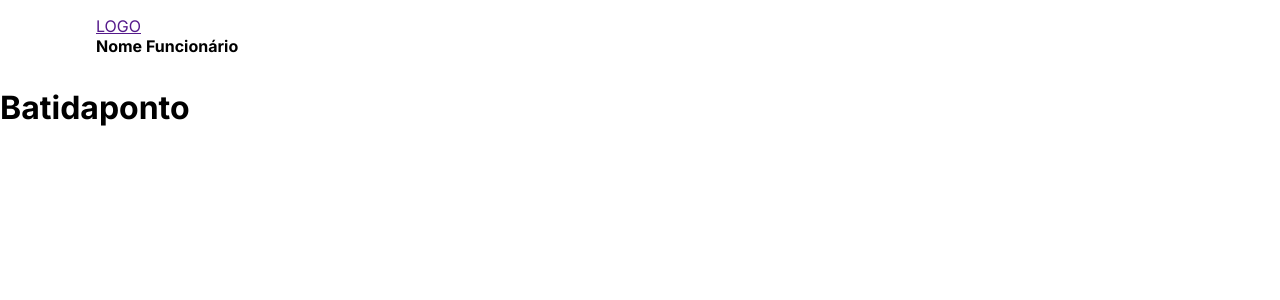
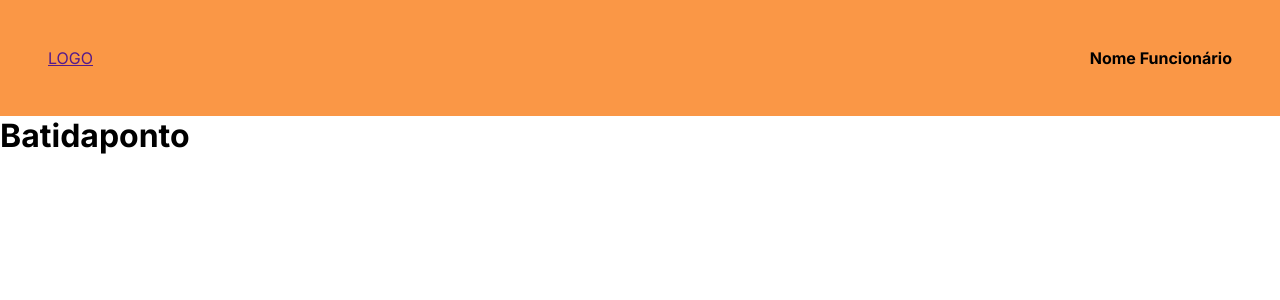
Before and after one commit to jorgelucasalima/pontonow, a React (Create React App) app: page /batidaponto in a window 1280 px wide. Shown: the top 300 px of the page. Built offline with nearby package versions, Linux system fonts and the light colour scheme.

Commit message:
atualizado versão para o header

```diff
--- a/src/components/Header/index.jsx
+++ b/src/components/Header/index.jsx
@@ -1,6 +1,6 @@
 import { Container, Content } from "./styles"
 
-export function Header(params) {
+export function Header() {
   return (
     <Container>
       <Content>
--- a/src/components/Header/styles.js
+++ b/src/components/Header/styles.js
@@ -1,14 +1,12 @@
 import styled from 'styled-components';
 
 export const Container = styled.div`
-  max-width: 1120px;
-  margin: 0 auto;
-  display: flex;
-  align-items: center;
-  background: var(--fundo-header);
+  background: var(--laranga-button);
+  padding: 3rem 3rem;
 `;
 
 export const Content = styled.div`
+  display: flex;
+  align-items: center;
   justify-content: space-between;
-  padding: 1rem 1rem 2rem;
 `
```
